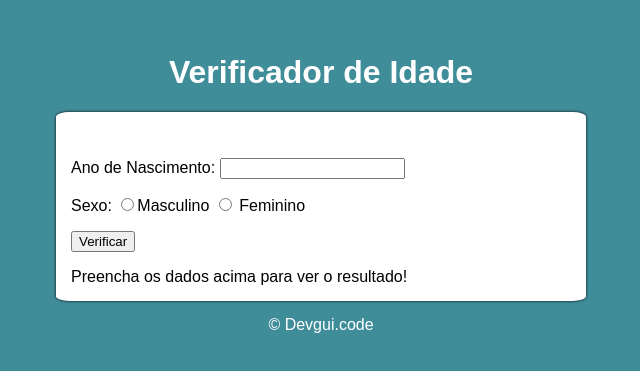
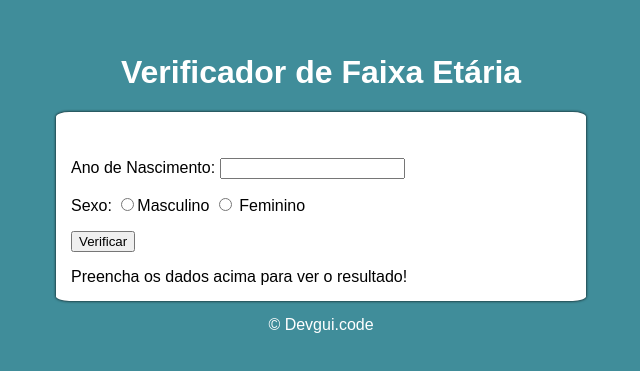
Before and after one commit to Guilherme-Andriel/Faixa_Etaria, a plain HTML site: page index.html in a window 1280 px wide. Shown: the part 117-488 px from the top of the page, without its empty margins (319-959 px from the left). Drawn offline with Linux system fonts and the light colour scheme.

Commit message:
mudando o titulo do projeto

```diff
--- a/index.html
+++ b/index.html
@@ -15,7 +15,7 @@
 
      <main id="box">
       <header>
-        <h1>Verificador de Idade</h1>
+        <h1>Verificador de Faixa Etária</h1>
       </header>
       <section id="container">
         <div>
```
